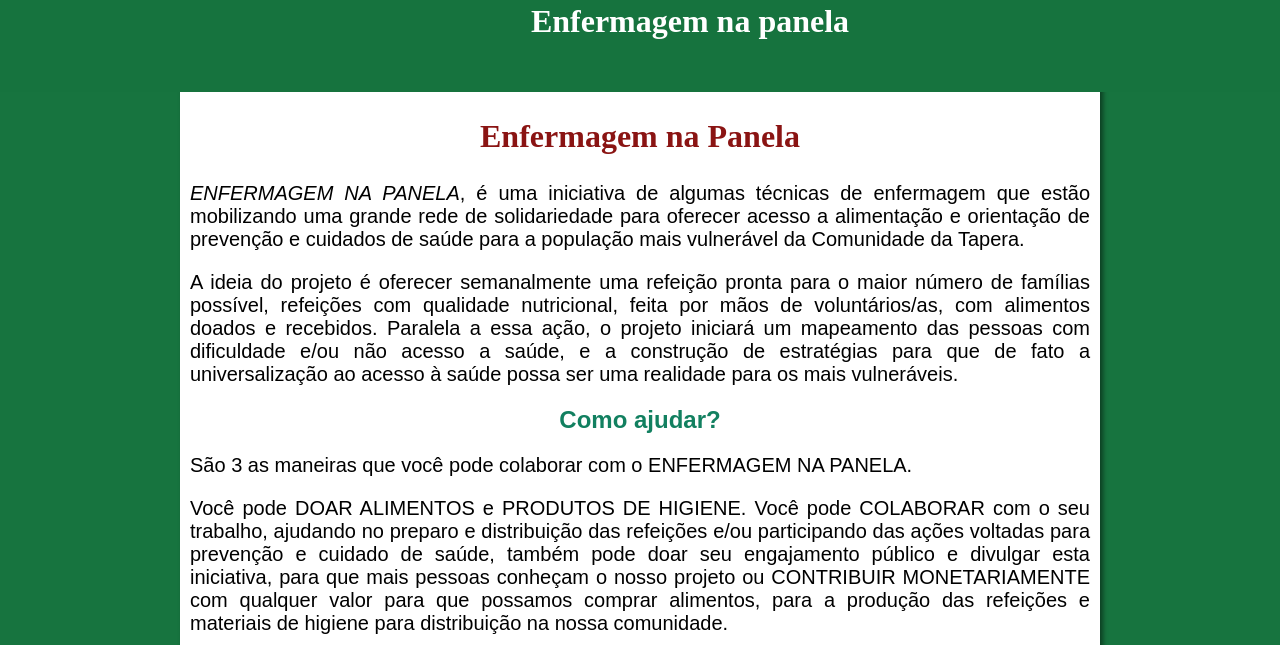
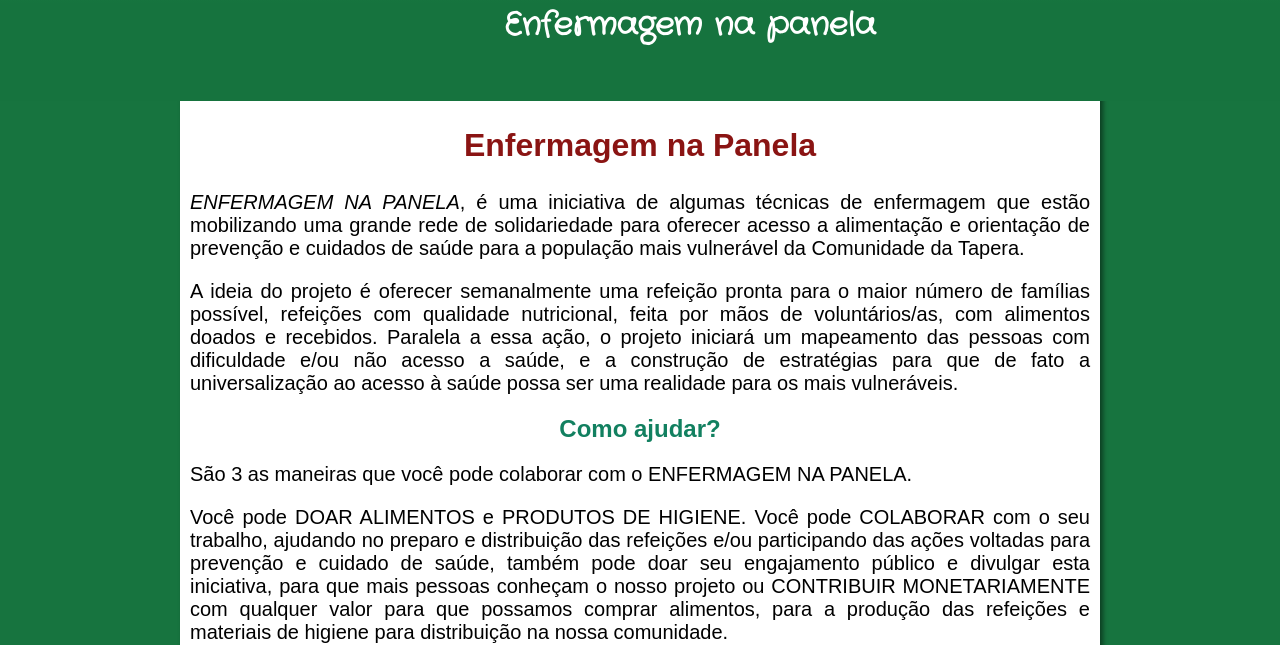
Before and after one commit to DouglasDoCarmo/EnfermagemNaPanela, a plain HTML site: page index.html in a window 1280 px wide. Shown: the part 180-825 px from the top of the page. Drawn offline with Linux system fonts and the light colour scheme.

Commit message:
nova font

```diff
--- a/style.css
+++ b/style.css
@@ -1,5 +1,8 @@
 @charset "utf-8";
-@import url ('https://fonts.googleapis.com/css2? family = Crafty + Girls & display = swap');
+@font-face {
+    font-family:Crafty Girls;;
+    src: url(fonts/CraftyGirls-Regular.ttf);
+}
 *{
 font-family: Arial, Helvetica, sans-serif;
 }
@@ -19,7 +22,6 @@ text-align: justify;
 font-size: 20px;
 }
 h1{
-    font-family:Crafty Girls, 'Times New Roman', Times, serif;
 font-size: 2em;
 text-align: center;
 color: #8A1413;
```
